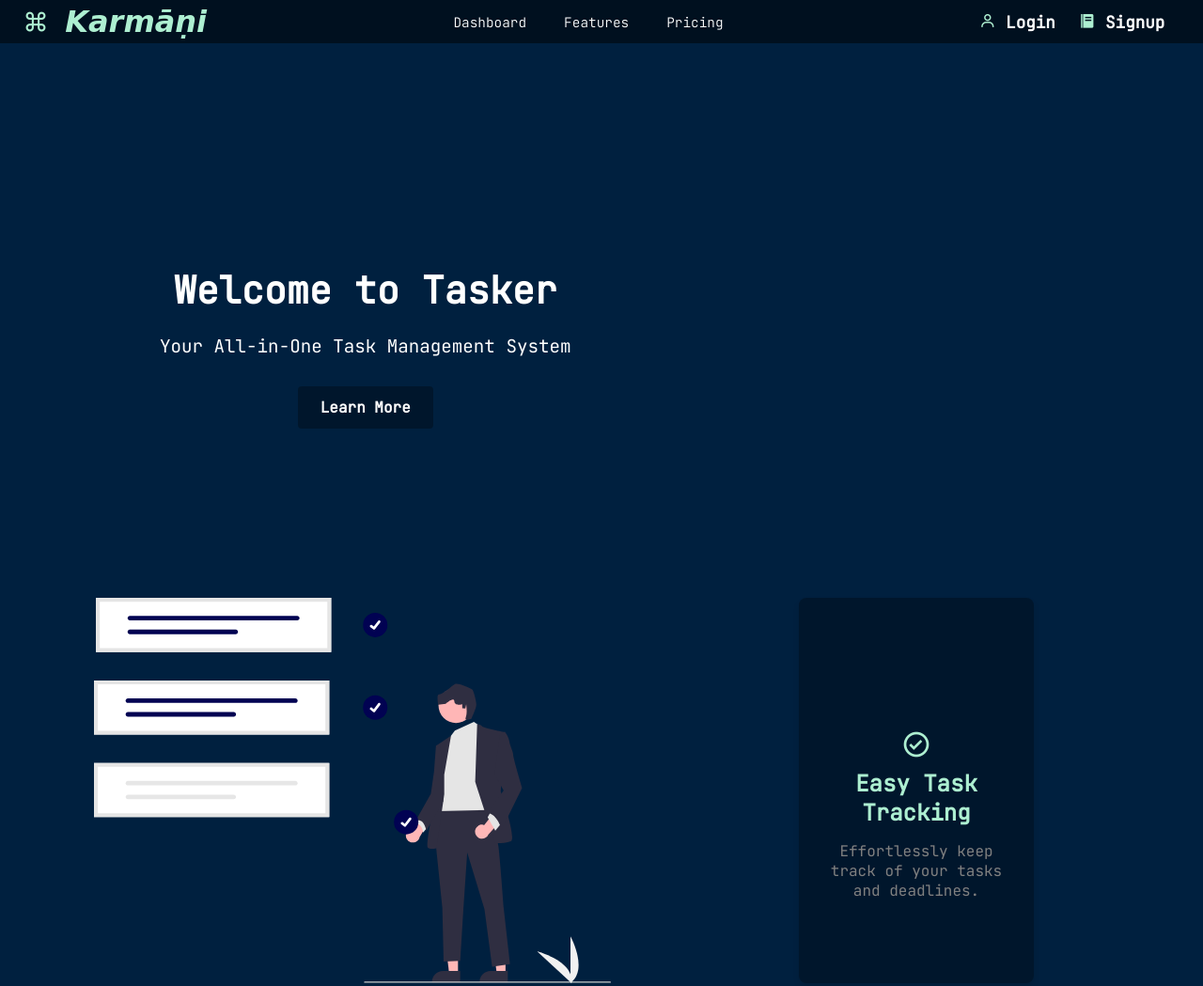
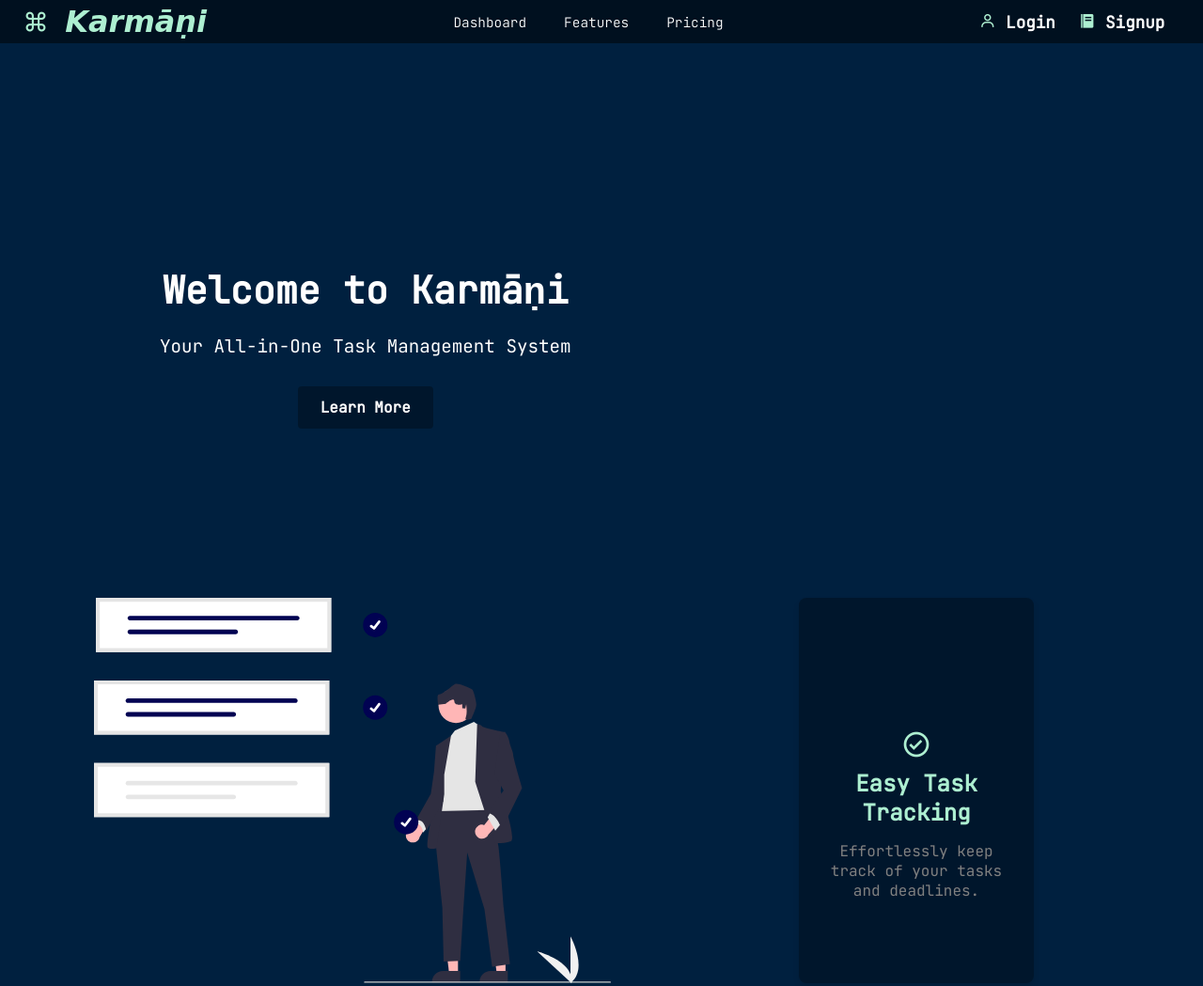
Before and after one commit to s-Himansh/TaskManager, a plain HTML site: page index.html in a window 1280 px wide. Shown: the top 1049 px of the page at 94% size. Drawn offline with nearby package versions, Linux system fonts and the light colour scheme; a script that the page names is missing; a web font is replaced by a local one.

Commit message:
Update index.html

```diff
--- a/index.html
+++ b/index.html
@@ -38,7 +38,7 @@
 
     <section class="introBody">
         <div class="introBody_Content">
-            <h1>Welcome to Tasker</h1>
+            <h1>Welcome to Karmāṇi</h1>
             <p>Your All-in-One Task Management System</p>
             <a href="#features" class="learnMore">Learn More</a>
         </div>
```
